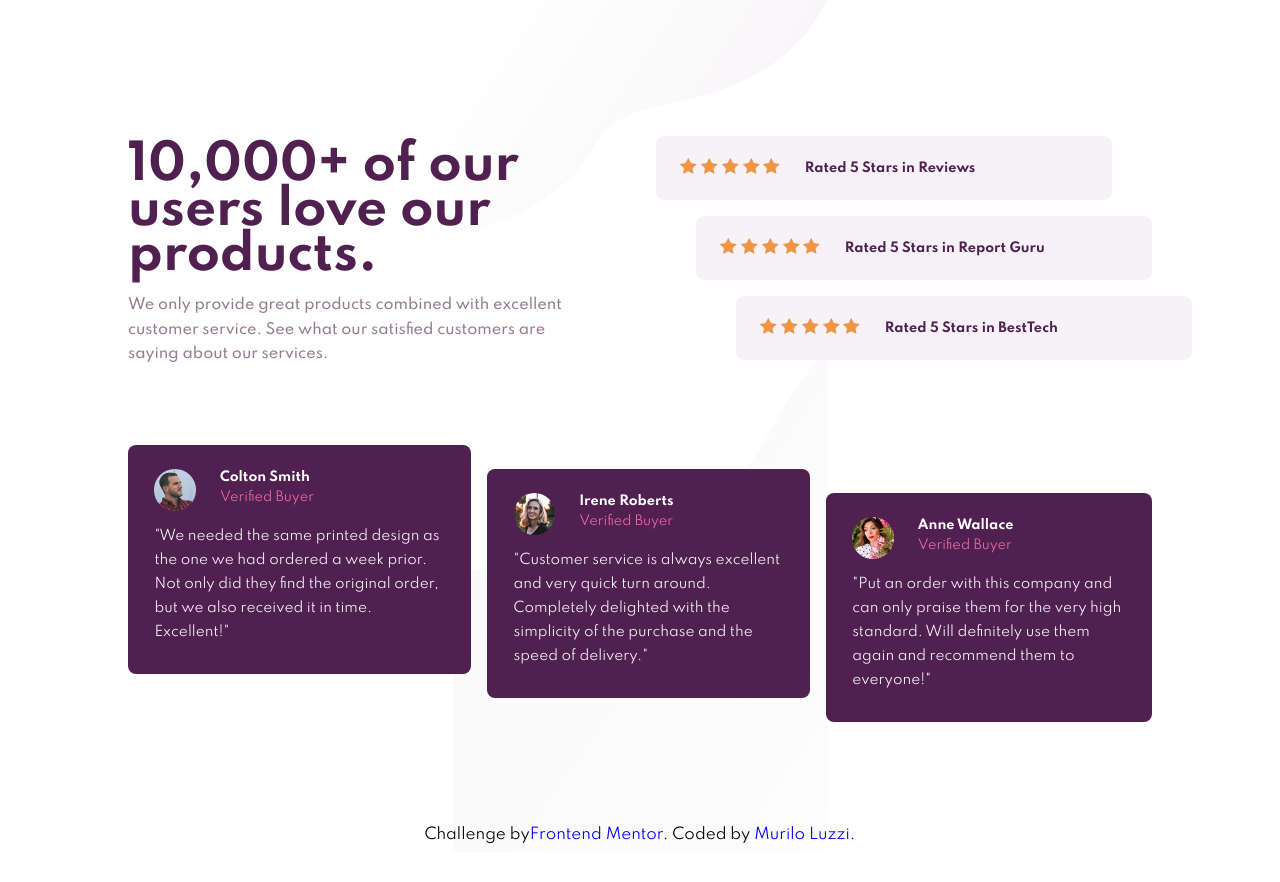
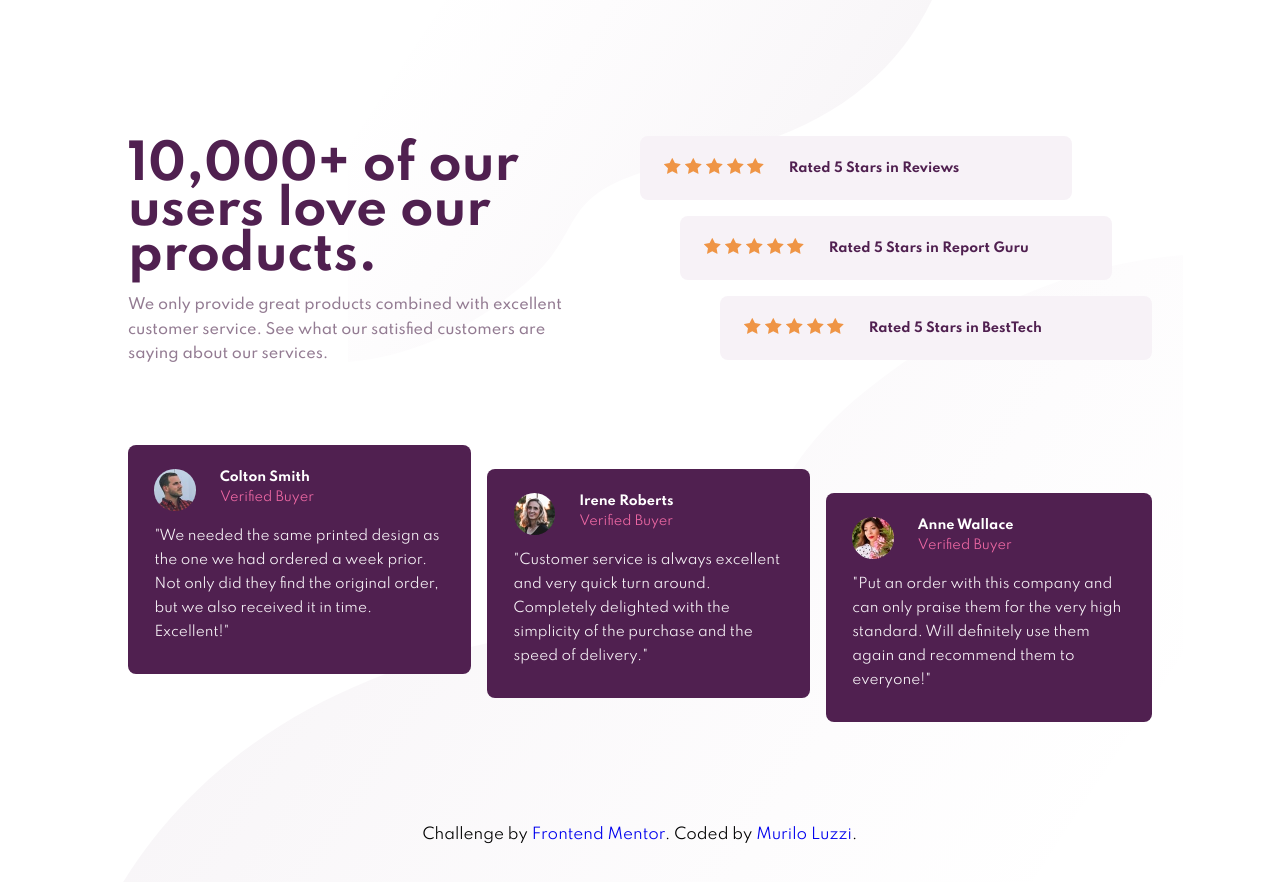
Before and after one commit to mlzzi/social-proof-section-master, a plain HTML site: page index.html in a window 1280 px wide. Before the commit the page ends 852 px from the top, so only its background shows below. Drawn offline with Linux system fonts and the light colour scheme.

Commit message:
Finished desktop version

```diff
--- a/CSS/rating.css
+++ b/CSS/rating.css
@@ -21,11 +21,12 @@
 @media screen and (min-width: 768px) {
   .rating {
     grid-area: rating;
+    margin-left: 5rem;
+    margin-right: 0;
   }
 
   .rating__box {
     flex-direction: row;
-    max-width: 28.5rem;
   }
 
   .rating__text {
@@ -37,13 +38,13 @@
     min-width: 6.3rem;
   }
 
+  .reviews {
+    position: relative;
+    left: -5rem;
+  }
+
   .guru {
     position: relative;
-    left: 2.5rem;
-  }
-
-  .besttech {
-    position: relative;
-    left: 5rem;
+    left: -2.5rem;
   }
 }
--- a/CSS/style.css
+++ b/CSS/style.css
@@ -21,6 +21,14 @@ body {
 }
 
 @media screen and (min-width: 768px) {
+
+  body {
+    background-image: url('../images/bg-pattern-top-desktop.svg'), url('../images/bg-pattern-bottom-desktop.svg');
+    background-repeat: no-repeat, no-repeat;
+    background-position: center top, center bottom;
+    height: 100vh;
+  }
+
   .container {
     display: grid;
     grid-template-areas:
--- a/index.html
+++ b/index.html
@@ -26,7 +26,7 @@
         See what our satisfied customers are saying about our services.</p>
       </section>
       <section class="rating">
-        <div class="rating__box">
+        <div class="rating__box reviews">
           <div class="stars">
             <img src="./images/icon-star.svg" alt="">
             <img src="./images/icon-star.svg" alt="">
@@ -93,7 +93,7 @@
     </main>
 
     <div class="attribution">
-      Challenge by<a href="https://www.frontendmentor.io?ref=challenge" target="_blank">Frontend Mentor</a>. Coded by <a href="https://www.linkedin.com/in/muriloluzzi/" target="_blank">Murilo Luzzi</a>.
+      Challenge by <a href="https://www.frontendmentor.io?ref=challenge" target="_blank">Frontend Mentor</a>. Coded by <a href="https://www.linkedin.com/in/muriloluzzi/" target="_blank">Murilo Luzzi</a>.
     </div>
   </body>
 </html>
```
